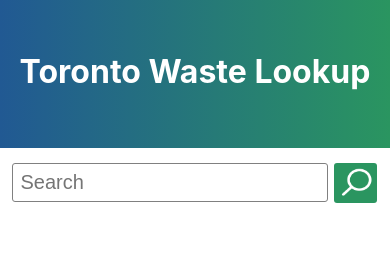
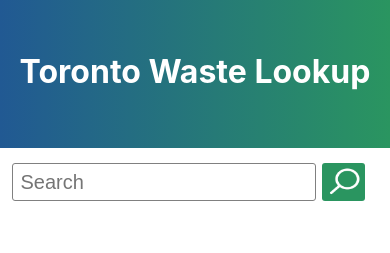
Before and after one commit to Hamza-Akhtar/waste-lookup, a React (Create React App) app: page / in a window 390 px wide. Shown: the top 253 px of the page. Built offline with nearby package versions, Linux system fonts and the light colour scheme.

Commit message:
fix mobile css

```diff
--- a/src/components/Search.css
+++ b/src/components/Search.css
@@ -4,10 +4,10 @@
 }
 
 .searchBar {
+    height: 45px;
+    min-height: 40px;
     width: 86%;
     overflow: hidden;
-    height: 45px;
-    min-height: 40px;
     border: 1px solid grey;
     border-radius: 3px;
     font-size: 1.5rem;
@@ -15,16 +15,18 @@
     margin-left: 3vw;
     padding-left: 2vw;
     margin-bottom: 5px;
+    -webkit-box-sizing: border-box;
+    -moz-box-sizing: border-box;
+    box-sizing: border-box;
 }
 
 .searchBtn {
-    height: 49px;
-    min-height: 43px;
+    height: 45px;
+    min-height: 40px;
     width: 50px;
     min-width: 30px;
     margin-left: 1.5vw;
     background-color: #2a9560;
-    font-size: 20px;
     background: url('../banner/search-btn.png');
     background-size: 100% 100%;
     background-repeat: no-repeat;
@@ -33,15 +35,18 @@
     border-radius: 3px;
     overflow: hidden;
     border: none;
+    -webkit-box-sizing: border-box;
+    -moz-box-sizing: border-box;
+    box-sizing: border-box;
 }
 
 /* For Mobile */
+
 @media screen and (max-width: 540px) {
     .searchBar {
-        position: relative;
         width: 78%;
-        height: 35px;
-        min-height: 30px;
+        height: 38px;
+        min-height: 33px;
         border: 1px solid grey;
         border-radius: 3px;
         font-size: 20px;
@@ -49,9 +54,12 @@
         margin-left: 3vw;
         padding-left: 2vw;
         margin-bottom: 5px;
+        -webkit-box-sizing: border-box;
+        -moz-box-sizing: border-box;
+        box-sizing: border-box;
     }
     .searchBtn {
-        height: 40px;
+        height: 38px;
         min-height: 33px;
         width: 43px;
         min-width: 30px;
@@ -66,16 +74,19 @@
         border-radius: 3px;
         overflow: hidden;
         border: none;
+        -webkit-box-sizing: border-box;
+        -moz-box-sizing: border-box;
+        box-sizing: border-box;
     }
 }
 
 /* For Tablets */
+
 @media screen and (min-width: 540px) and (max-width: 780px) {
     .searchBar {
-        position: relative;
         width: 83%;
         overflow: hidden;
-        height: 50px;
+        height: 45px;
         min-height: 40px;
         border: 1px solid grey;
         border-radius: 3px;
@@ -84,10 +95,13 @@
         margin-left: 3vw;
         padding-left: 2vw;
         margin-bottom: 5px;
+        -webkit-box-sizing: border-box;
+        -moz-box-sizing: border-box;
+        box-sizing: border-box;
     }
     .searchBtn {
-        height: 53px;
-        min-height: 43px;
+        height: 45px;
+        min-height: 40px;
         width: 50px;
         min-width: 30px;
         margin-left: 1.5vw;
@@ -102,5 +116,8 @@
         border-radius: 3px;
         overflow: hidden;
         border: none;
+        -webkit-box-sizing: border-box;
+        -moz-box-sizing: border-box;
+        box-sizing: border-box;
     }
 }
```
